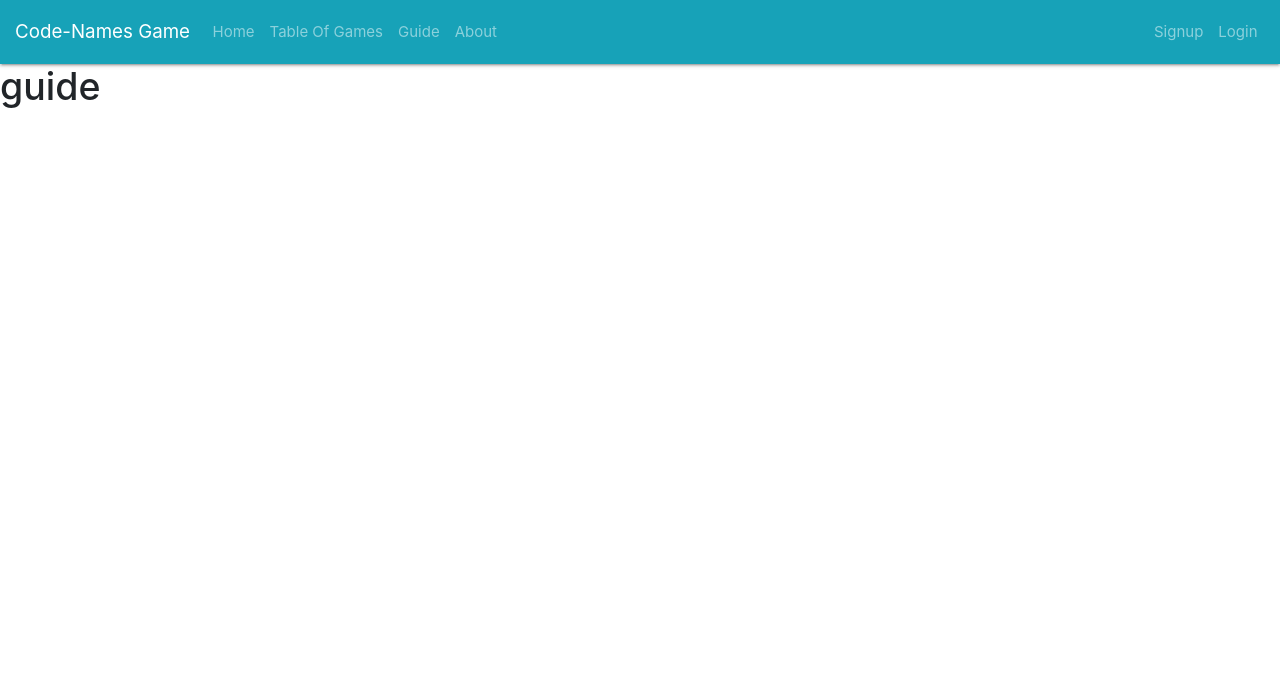
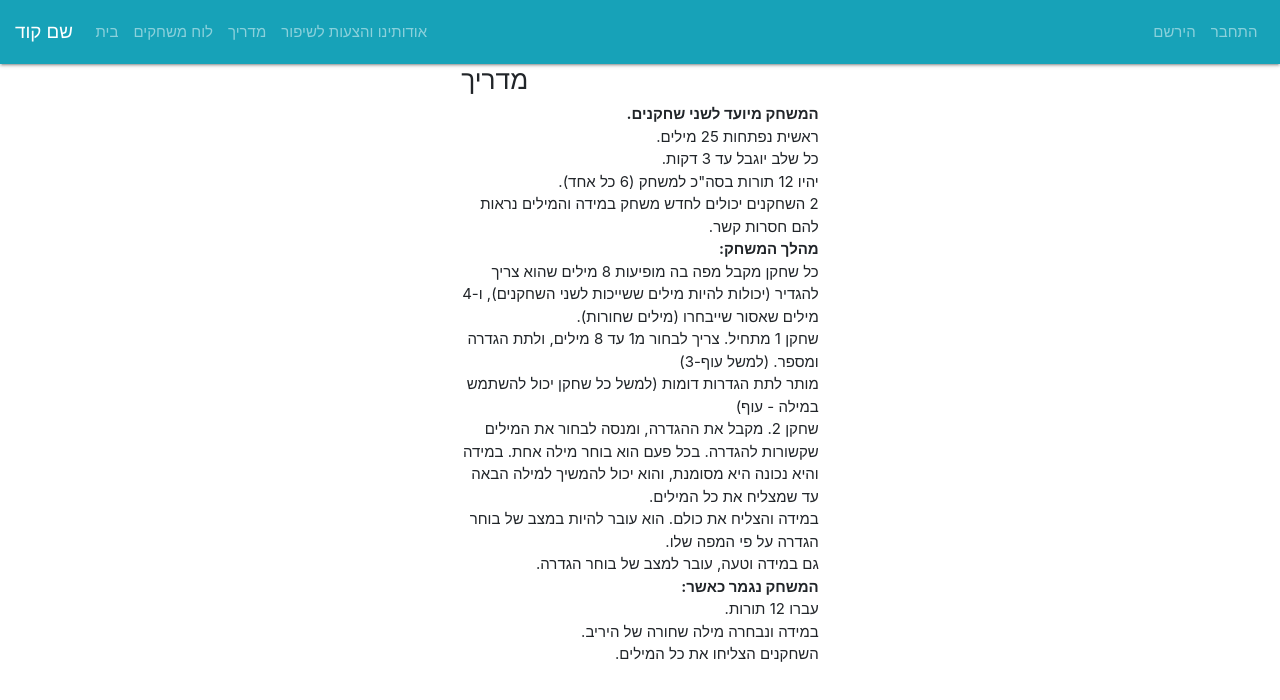
Before and after one commit to avi326/CodeNames, a Vue app: page /guide in a window 1280 px wide. Shown: the top 700 px of the page. Built offline with nearby package versions, Linux system fonts and the light colour scheme; no server answers; what vue-chat-scroll, vue-circular-count-down-timer, vuejs-dialog would draw is missing.

Commit message:
large commit. covert to hebrew . this is the first final version.

```diff
--- a/src/components/About.vue
+++ b/src/components/About.vue
@@ -1,16 +1,43 @@
 <template>
     <div id="about">
-        <h1> Rules: </h1>
-        <pdf src="./static/codenames-rules-he.pdf"></pdf>
+    <b-container class="bv-example-row">
+      <b-row>
+        <b-col></b-col>
+        <b-col>
+
+      <Chat/>
+
+
+        </b-col>
+        <b-col></b-col>
+      </b-row>
+            <b-row>
+        <b-col></b-col>
+        <b-col>
+
+
+       <p style="direction: rtl; text-align: right; ">
+        עבודת מחקר של אבי ברזני ודוד פנירי במסגרת קורס "עיבוד שפה טבעית" באוניברסיטה הפתוחה.
+        </p>
+
+        </b-col>
+        <b-col></b-col>
+      </b-row>
+
+
+</b-container>
+
+
+
     </div>
 </template>
 
 <script>
-import pdf from 'vue-pdf'
+import Chat from '@/components/Chat'
 
 export default {
     components:{
-        pdf
+        Chat
     },
     name: 'About',
     data () {
--- a/src/components/Chat.vue
+++ b/src/components/Chat.vue
@@ -1,16 +1,20 @@
 <template>
     <div class="chat">
-        <h2> chat </h2>
+              <h4 style="text-align: center;" > נשמח לשמוע על באגים, הצעות לשיפור, או כל דבר אחר  </h4>
             <b-card>
-                <ul class="messages" v-chat-scroll> <!-- print all message -->
-                <li v-for="message in messages" :key="message.id">
+                <ul class="messages" style="text-align: right;" v-chat-scroll> <!-- print all message -->
+                <li v-for="message in messages" :key="message.id" >
                     <span class="name">{{ message.name }}</span>
                     <span class="content">{{ message.content }}</span>
                     <span class="time">{{ message.timestamp }}</span>
                 </li>
                 </ul>
+            </b-card>
+            <b-card>
+
                  <NewMessage :name="name"/>
             </b-card>
+
 
     </div>
 
@@ -55,8 +59,19 @@ export default {
 </script>
 
 <style scoped>
+html {
+  direction: rtl;
+  text-align: right;
+}
 span.name {
-font-size: 20px
+color: rgb(138, 131, 42);
+font-size: 10px
+}
+
+span.content {
+font-size: 15px;
+color: rgb(76, 77, 24);
+font-style: inherit
 }
 
 span.time {
--- a/src/components/Guide.vue
+++ b/src/components/Guide.vue
@@ -1,6 +1,39 @@
 <template>
     <div id="guide">
-        <h1> guide </h1>
+
+
+        <b-container class="bv-example-row">
+            <b-row>
+                <b-col></b-col>
+                <b-col>
+                    <h3> מדריך </h3>
+                        <p dir="rtl" style="direction: rtl; text-align: right; ">
+                <b>  המשחק מיועד לשני שחקנים.  </b> <br>
+                ראשית נפתחות 25 מילים.<br>
+                כל שלב יוגבל עד 3 דקות.<br>
+                יהיו 12 תורות בסה"כ למשחק (6 כל אחד). <br>
+                2 השחקנים יכולים לחדש משחק במידה והמילים נראות להם חסרות קשר. <br>
+
+                <b> מהלך המשחק:   </b> <br>
+                כל שחקן מקבל מפה בה מופיעות 8 מילים שהוא צריך להגדיר (יכולות להיות מילים ששייכות לשני השחקנים), ו-4 מילים שאסור שייבחרו (מילים שחורות). <br>
+                שחקן 1 מתחיל. צריך לבחור מ1 עד 8 מילים, ולתת הגדרה ומספר. (למשל עוף-3) <br>
+                מותר לתת הגדרות דומות (למשל כל שחקן יכול להשתמש במילה - עוף) <br>
+                שחקן 2. מקבל את ההגדרה, ומנסה לבחור את המילים שקשורות להגדרה. בכל פעם הוא בוחר מילה אחת. במידה והיא נכונה היא מסומנת, והוא יכול להמשיך למילה הבאה עד שמצליח את כל המילים. <br>
+                במידה והצליח את כולם. הוא עובר להיות במצב של בוחר הגדרה על פי המפה שלו. <br>
+                גם במידה וטעה, עובר למצב של בוחר הגדרה. <br>
+                <!-- בתור הבא יכול לנסות לנחש שוב באופן חד פעמים (לא יכול לנסות כמה תורות) את המילים הנותרות להגדרה שטעה בה. -->
+                <b>  המשחק נגמר כאשר:   </b><br>
+                עברו 12 תורות.  <br>
+                במידה ונבחרה מילה שחורה של היריב.  <br>
+                השחקנים הצליחו את כל המילים.  <br>
+
+                        </p>
+
+                </b-col>
+                <b-col></b-col>
+            </b-row>
+        </b-container>
+
     </div>
 </template>
 
--- a/src/components/Home.vue
+++ b/src/components/Home.vue
@@ -1,6 +1,21 @@
 <template>
   <div class="home">
-  <h1> home </h1>
+
+    <b-container class="bv-example-row">
+      <b-row>
+        <b-col></b-col>
+        <b-col>
+
+            <h3 style="direction: rtl; text-align: right; ">  ברוכים הבאים למשחק שם קוד! </h3>
+            <p style="direction: rtl; text-align: right; ">
+              מוזמנים לשחק.
+              </p>
+
+
+        </b-col>
+        <b-col></b-col>
+      </b-row>
+</b-container>
   </div>
 </template>
 
--- a/src/components/Navbar.vue
+++ b/src/components/Navbar.vue
@@ -1,18 +1,18 @@
 <template>
     <div class="Navbar">
         <b-navbar toggleable="lg" type="dark" variant="info">
-            <b-navbar-brand>Code-Names Game</b-navbar-brand>
+            <b-navbar-brand> שם קוד</b-navbar-brand>
             <b-collapse id="nav-collapse" is-nav>
                     <b-navbar-nav>
-                        <b-nav-item to='/'> Home </b-nav-item>
-                        <b-nav-item :to="{ name: 'TableOfGames'}"> Table Of Games </b-nav-item>
-                        <b-nav-item :to="{ name: 'Guide'}"> Guide </b-nav-item>
-                        <b-nav-item :to="{ name: 'About'}"> About </b-nav-item>
+                        <b-nav-item to='/'> בית  </b-nav-item>
+                        <b-nav-item :to="{ name: 'TableOfGames'}"> לוח משחקים </b-nav-item>
+                        <b-nav-item :to="{ name: 'Guide'}"> מדריך </b-nav-item>
+                        <b-nav-item :to="{ name: 'About'}"> אודותינו והצעות לשיפור </b-nav-item>
                     </b-navbar-nav>
                     <b-navbar-nav class="ml-auto">
-                        <b-nav-item v-if="!user" :to="{ name: 'Signup'}"> Signup </b-nav-item>
-                        <b-nav-item v-if="!user" :to="{ name: 'Login'}"> Login </b-nav-item>
-                        <b-nav-item v-if="user" @click="logout"> Logout </b-nav-item>
+                        <b-nav-item v-if="!user" :to="{ name: 'Signup'}"> הירשם </b-nav-item>
+                        <b-nav-item v-if="!user" :to="{ name: 'Login'}"> התחבר </b-nav-item>
+                        <b-nav-item v-if="user" @click="logout"> התנתק </b-nav-item>
                    </b-navbar-nav>
                     <!-- <b-nav-item :to="{ name: 'About'}"> <span class="glyphicon glyphicon-log-in"></span> Login </b-nav-item>  -->
             </b-collapse>
--- a/src/components/TableOfGames.vue
+++ b/src/components/TableOfGames.vue
@@ -9,8 +9,8 @@
       <b-row  class="justify-content-md-center">
         <b-col md="auto">
           <p v-if="alias">hello {{ alias }} </p>
-          <p v-else> hello guest, please <router-link :to="{ name: 'Signup'}"> signup here </router-link> or <router-link :to="{ name: 'Login'}">
-             login
+          <p v-else> שלום אורח, בבקשה <router-link :to="{ name: 'Signup'}"> הירשם  </router-link> או <router-link :to="{ name: 'Login'}">
+            התחבר
             <i class="fa fa-header" aria-hidden="true"></i> </router-link>  </p>
         </b-col>
       </b-row>
@@ -19,9 +19,9 @@
             <table v-if="alias">
               <thead>
                 <tr>
-                    <th>player1</th>
-                    <th>player2</th>
-                    <th>count players</th>
+                    <th>שחקן ראשון </th>
+                    <th>שחקן שני</th>
+                    <th>מספר השחקנים כרגע</th>
                 </tr>
               </thead>
 
--- a/src/components/auth/Login.vue
+++ b/src/components/auth/Login.vue
@@ -1,18 +1,18 @@
 <template>
   <div class="login container">
     <form class="card-panel" @submit.prevent="login">
-      <h2 class="center deep-purple-text">Login</h2>
+      <h2 class="center deep-purple-text"></h2>
       <div class="field">
-        <label for="email">Email</label>
+        <label for="email">אימייל</label>
         <input id="email" type="email" v-model="email">
       </div>
       <div class="field">
-        <label for="password">Password</label>
+        <label for="password">סיסמא</label>
         <input id="password" type="password" v-model="password">
       </div>
       <p v-if="feedback" class="red-text center">{{ feedback }}</p>
       <div class="field center">
-        <button class="btn deep-purple">Login</button>
+        <button class="btn deep-purple">התחבר</button>
       </div>
     </form>
   </div>
--- a/src/components/auth/Signup.vue
+++ b/src/components/auth/Signup.vue
@@ -1,17 +1,17 @@
 <template>
   <div class="signup container">
     <form class="card-panel" @submit.prevent="signup">
-      <h2 class="center deep-purple-text">Signup</h2>
+      <h2 class="center deep-purple-text">הרשמה</h2>
       <div class="field">
-        <label for="email">Email</label>
+        <label for="email">אימייל</label>
         <input id="email" type="email" v-model="email">
       </div>
       <div class="field">
-        <label for="password">Password</label>
+        <label for="password">סיסמא</label>
         <input id="password" type="password" v-model="password">
       </div>
       <div class="field">
-        <label for="name">Alias</label>
+        <label for="name">כינוי</label>
         <input id="name" type="text" v-model="alias">
       </div>
       <p v-if="feedback" class="red-text center">{{ feedback }}</p>
--- a/src/components/game/GameMoves.vue
+++ b/src/components/game/GameMoves.vue
@@ -5,9 +5,8 @@
       <b-card>
           <b-spinner small  variant="success" type="grow"></b-spinner>
           <circular-count-down-timer
-        :initial-value="180"
+        :initial-value="clock_time"
         :stroke-width="5"
-        :underneath-stroke-color="'lightgrey'"
         :seconds-fill-color="'#D3FFE6'"
         :minutes-fill-color="'#ACE7C5'"
         :size="80"
@@ -55,7 +54,6 @@
                   <circular-count-down-timer
                 :initial-value="180"
                 :stroke-width="5"
-                :underneath-stroke-color="'lightgrey'"
                 :seconds-fill-color="'#D3FFE6'"
                 :minutes-fill-color="'#ACE7C5'"
                 :size="80"
@@ -123,7 +121,8 @@ export default {
       words: null,
       words_right_guess: null,
       words_worng_guess: null,
-      player_pass_guess: null
+      player_pass_guess: null,
+      clock_time: 180
 
 
     }
@@ -196,6 +195,9 @@ export default {
         setAppGetData (data) {
           this.define_word = data
         },
+          updated_clock: (status) => {
+              this.clock_time = 180
+          },
 
         replaceTurn () {
 
@@ -206,6 +208,8 @@ export default {
           } else {
             this.turn = true
           }
+
+          this.updated_clock()
     },
     play_the_turn() {
 
```
Also changed, not shown: src/components/NewGame.vue (+10 -0 lines), src/components/NewMessage.vue (+9 -6 lines), src/components/game/Game.vue (+26 -14 lines).
